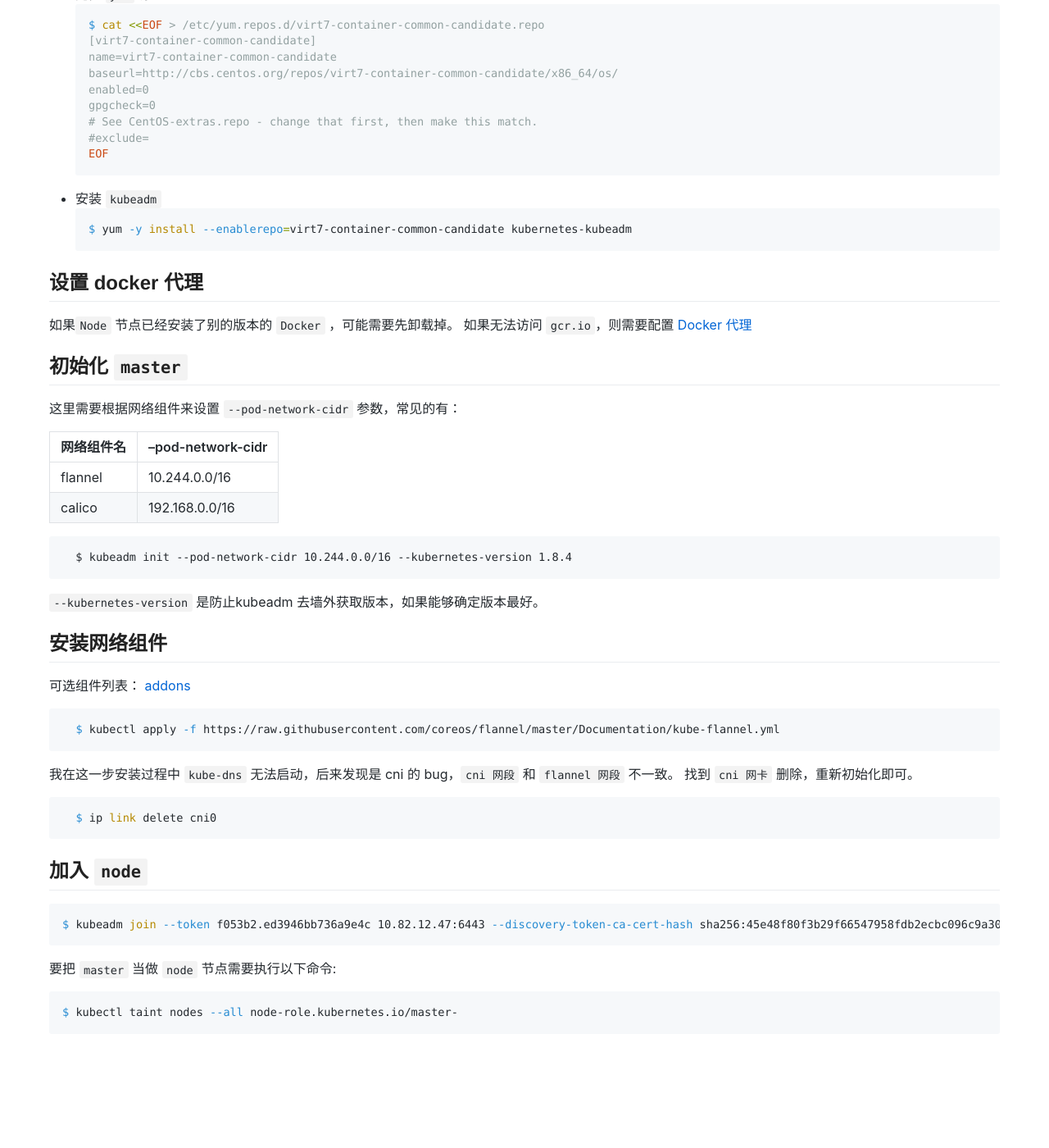
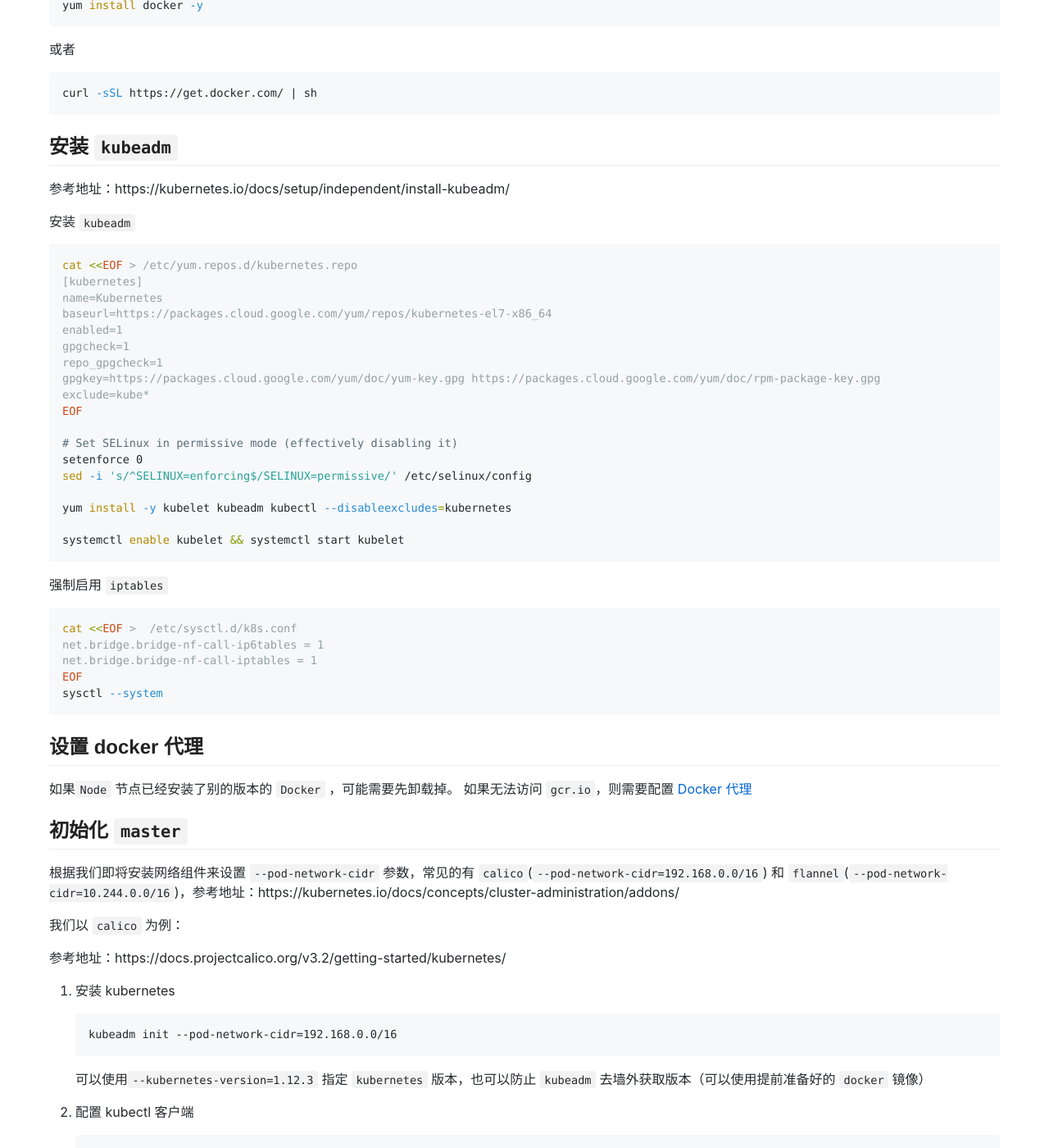
Before and after one commit to lomocc/lomocc.github.io, a Jekyll site: the page built from _posts/2017-11-23-kubeadm.md, in a window 1280 px wide and 1400 px high, scrolled down 314 px. Shown: the whole window at 82% size. Built offline with Jekyll 4.4.1, drawn with Linux system fonts in a browser that asks for light colours; our own code applies the rules of GitHub Pages for plain Markdown files; comment, search, counter and statistics services are not loaded; before the commit the page ends 1631 px from its top, so only the background shows below that; some of the changed text lies outside the part shown.

Commit message:
Update 2017-11-23-kubeadm.md

````diff
--- a/_posts/2017-11-23-kubeadm.md
+++ b/_posts/2017-11-23-kubeadm.md
@@ -5,24 +5,54 @@
 
 # 使用 Kubeadm 在 CentOS 7 部署 Kubernetes 集群
 
+## 安装 `docker`
+
+```sh
+yum install docker -y
+```
+
+或者
+
+```sh
+curl -sSL https://get.docker.com/ | sh
+```
+
 ## 安装 `kubeadm`
 
-* 配置 `yum` 源
-  ```shell
-  $ cat <<EOF > /etc/yum.repos.d/virt7-container-common-candidate.repo
-  [virt7-container-common-candidate]
-  name=virt7-container-common-candidate
-  baseurl=http://cbs.centos.org/repos/virt7-container-common-candidate/x86_64/os/
-  enabled=0
-  gpgcheck=0
-  # See CentOS-extras.repo - change that first, then make this match.
-  #exclude=
-  EOF
-  ```
-* 安装 `kubeadm`
-  ```shell
-  $ yum -y install --enablerepo=virt7-container-common-candidate kubernetes-kubeadm
-  ```
+参考地址：https://kubernetes.io/docs/setup/independent/install-kubeadm/
+
+安装 `kubeadm`
+
+```sh
+cat <<EOF > /etc/yum.repos.d/kubernetes.repo
+[kubernetes]
+name=Kubernetes
+baseurl=https://packages.cloud.google.com/yum/repos/kubernetes-el7-x86_64
+enabled=1
+gpgcheck=1
+repo_gpgcheck=1
+gpgkey=https://packages.cloud.google.com/yum/doc/yum-key.gpg https://packages.cloud.google.com/yum/doc/rpm-package-key.gpg
+exclude=kube*
+EOF
+
+# Set SELinux in permissive mode (effectively disabling it)
+setenforce 0
+sed -i 's/^SELINUX=enforcing$/SELINUX=permissive/' /etc/selinux/config
+
+yum install -y kubelet kubeadm kubectl --disableexcludes=kubernetes
+
+systemctl enable kubelet && systemctl start kubelet
+```
+
+强制启用 `iptables`
+
+```sh
+cat <<EOF >  /etc/sysctl.d/k8s.conf
+net.bridge.bridge-nf-call-ip6tables = 1
+net.bridge.bridge-nf-call-iptables = 1
+EOF
+sysctl --system
+```
 
 ## 设置 docker 代理
 
@@ -31,41 +61,106 @@
 
 ## 初始化 `master`
 
-  这里需要根据网络组件来设置 `--pod-network-cidr` 参数，常见的有：
+根据我们即将安装网络组件来设置 `--pod-network-cidr` 参数，常见的有 `calico`(`--pod-network-cidr=192.168.0.0/16`) 和 `flannel`(`--pod-network-cidr=10.244.0.0/16`)，参考地址：https://kubernetes.io/docs/concepts/cluster-administration/addons/
 
-|网络组件名|--pod-network-cidr|
-|-|-|
-|flannel|10.244.0.0/16|
-|calico|192.168.0.0/16|
+我们以 `calico` 为例：
 
-  ```
-  $ kubeadm init --pod-network-cidr 10.244.0.0/16 --kubernetes-version 1.8.4
-  ```
-  `--kubernetes-version` 是防止kubeadm 去墙外获取版本，如果能够确定版本最好。
-## 安装网络组件
+参考地址：https://docs.projectcalico.org/v3.2/getting-started/kubernetes/
 
-  可选组件列表：
-  [addons](https://kubernetes.io/docs/concepts/cluster-administration/addons/)
+1. 安装 kubernetes
 
-  ```shell
-  $ kubectl apply -f https://raw.githubusercontent.com/coreos/flannel/master/Documentation/kube-flannel.yml
-  ```
+   ```
+   kubeadm init --pod-network-cidr=192.168.0.0/16
+   ```
 
-  我在这一步安装过程中 `kube-dns` 无法启动，后来发现是 cni 的 bug，`cni 网段` 和 `flannel 网段` 不一致。
-  找到 `cni 网卡` 删除，重新初始化即可。
+   可以使用`--kubernetes-version=1.12.3` 指定 `kubernetes` 版本，也可以防止 `kubeadm` 去墙外获取版本（可以使用提前准备好的 `docker` 镜像）
 
-  ```shell
-  $ ip link delete cni0
-  ```
+1. 配置 kubectl 客户端
 
-## 加入 `node`
+   ```sh
+   mkdir -p $HOME/.kube
+   sudo cp -i /etc/kubernetes/admin.conf $HOME/.kube/config
+   sudo chown $(id -u):$(id -g) $HOME/.kube/config
+   ```
 
-```shell
-$ kubeadm join --token f053b2.ed3946bb736a9e4c 10.82.12.47:6443 --discovery-token-ca-cert-hash sha256:45e48f80f3b29f66547958fdb2ecbc096c9a30afb3453d109fa94495310f429d
-```
+1. 配置 etcd
 
-要把 `master` 当做 `node` 节点需要执行以下命令:
+   ```sh
+   kubectl apply -f https://docs.projectcalico.org/v3.2/getting-started/kubernetes/installation/hosted/etcd.yaml
+   ```
 
-```shell
-$ kubectl taint nodes --all node-role.kubernetes.io/master-
-```
+   可以看到如下输出：
+
+   ```
+   daemonset "calico-etcd" created
+   service "calico-etcd" created
+   ```
+
+1. 配置 Calico 需要的 RBAC（role-based access control） 认证
+
+   ```sh
+   kubectl apply -f https://docs.projectcalico.org/v3.2/getting-started/kubernetes/installation/rbac.yaml
+   ```
+
+   可以看到如下输出：
+
+   ```sh
+   clusterrole.rbac.authorization.k8s.io "calico-kube-controllers" created
+   clusterrolebinding.rbac.authorization.k8s.io "calico-kube-controllers" created
+   clusterrole.rbac.authorization.k8s.io "calico-node" created
+   clusterrolebinding.rbac.authorization.k8s.io "calico-node" created
+   ```
+
+1. 安装 `Calico`
+
+   ```sh
+   kubectl apply -f https://docs.projectcalico.org/v3.2/getting-started/kubernetes/installation/hosted/calico.yaml
+   ```
+
+   可以看到如下输出：
+
+   ```sh
+   configmap "calico-config" created
+   secret "calico-etcd-secrets" created
+   daemonset.extensions "calico-node" created
+   serviceaccount "calico-node" created
+   deployment.extensions "calico-kube-controllers" created
+   serviceaccount "calico-kube-controllers" created
+   ```
+
+1. 设置允许 master 被调度
+
+   ```
+   kubectl taint nodes --all node-role.kubernetes.io/master-
+   ```
+
+1. 查看 pods 状态
+
+   ```sh
+   watch kubectl get pods --all-namespaces
+   ```
+
+   ```
+   NAMESPACE    NAME                                       READY  STATUS   RESTARTS  AGE
+   kube-system  calico-etcd-x2482                          1/1    Running  0         2m
+   kube-system  calico-kube-controllers-6ff88bf6d4-tgtzb   1/1    Running  0         2m
+   kube-system  calico-node-r6dzr                          2/2    Running  0         2m
+   kube-system  etcd-jbaker-virtualbox                     1/1    Running  0         6m
+   kube-system  kube-apiserver-jbaker-virtualbox           1/1    Running  0         6m
+   kube-system  kube-controller-manager-jbaker-virtualbox  1/1    Running  0         6m
+   kube-system  kube-dns-545bc4bfd4-67qqp                  3/3    Running  0         5m
+   kube-system  kube-proxy-8fzp2                           1/1    Running  0         5m
+   kube-system  kube-scheduler-jbaker-virtualbox           1/1    Running  0         5m
+   ```
+
+   显示状态为 Running 表示安装成功，按 `CTRL` + `C` 退出 watch
+
+   ## 节点加入
+
+   ```
+   kubeadm join --token f053b2.ed3946bb736a9e4c 10.82.12.47:6443 --discovery-token-ca-cert-hash sha256:45e48f80f3b29f66547958fdb2ecbc096c9a30afb3453d109fa94495310f429d
+   ```
+
+## 故障排除 Troubleshooting kubeadm
+
+参考地址：https://kubernetes.io/docs/setup/independent/troubleshooting-kubeadm/
````
